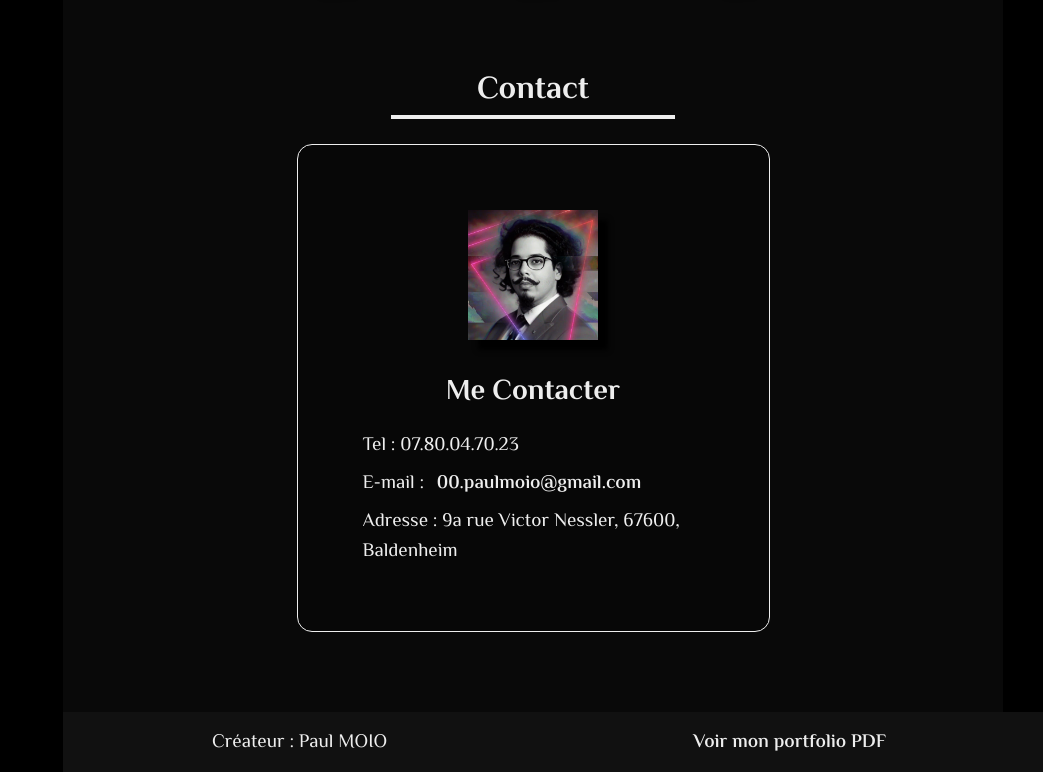
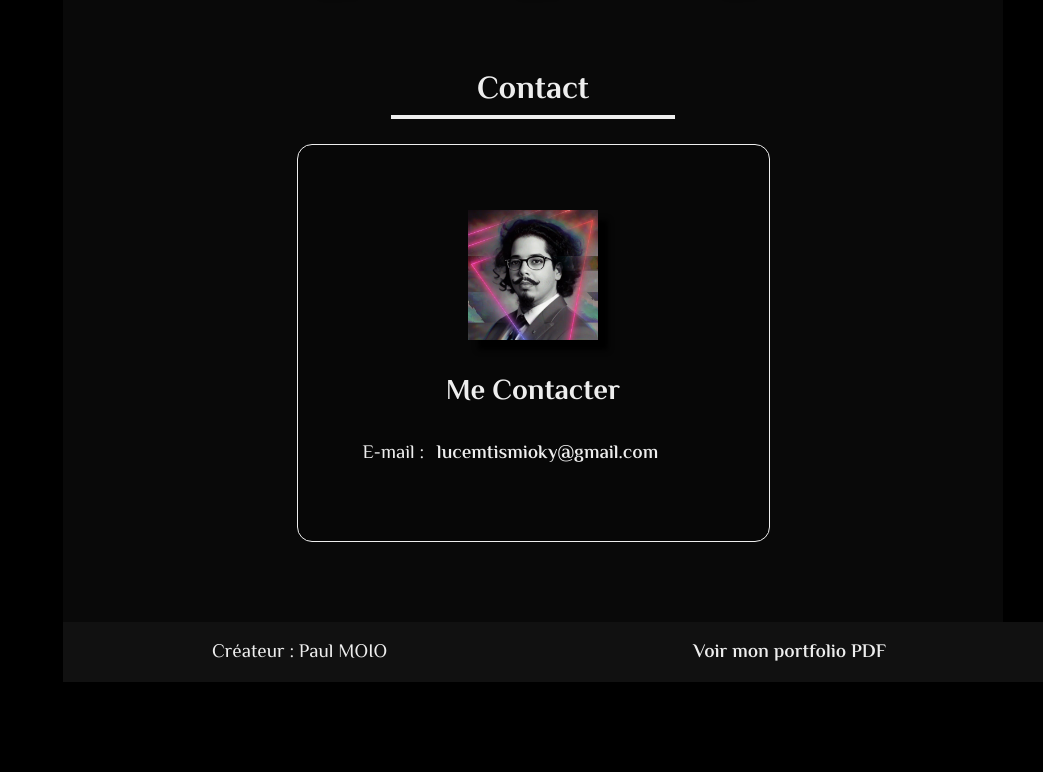
Before and after one commit to Lucemtis/Old_Porfolio, a plain HTML site: page Presentation-Realisation-Contact.html in a window 1280 px wide. Shown: the part 1991-2763 px from the top of the page, without its empty margins (237-1280 px from the left). After the commit the page ends 2673 px from the top, so only its background shows below. Drawn offline with Linux system fonts and the light colour scheme.

Commit message:
Update Presentation-Realisation-Contact.html

```diff
--- a/Presentation-Realisation-Contact.html
+++ b/Presentation-Realisation-Contact.html
@@ -255,13 +255,7 @@
                     <div id="textContact">
                         <h2>Me Contacter</h2>
                         <p>
-                            Tel : 07.80.04.70.23
-                        </p>
-                        <p>
-                            E-mail : <a href="mailto:00.paulmoio@gmail.com" id="monMail">00.paulmoio@gmail.com</a>
-                        </p>
-                        <p>
-                            Adresse : 9a rue Victor Nessler, 67600, Baldenheim
+                            E-mail : <a href="mailto:lucemtismioky@gmail.com" id="monMail">lucemtismioky@gmail.com</a>
                         </p>
                     </div>
 
```
